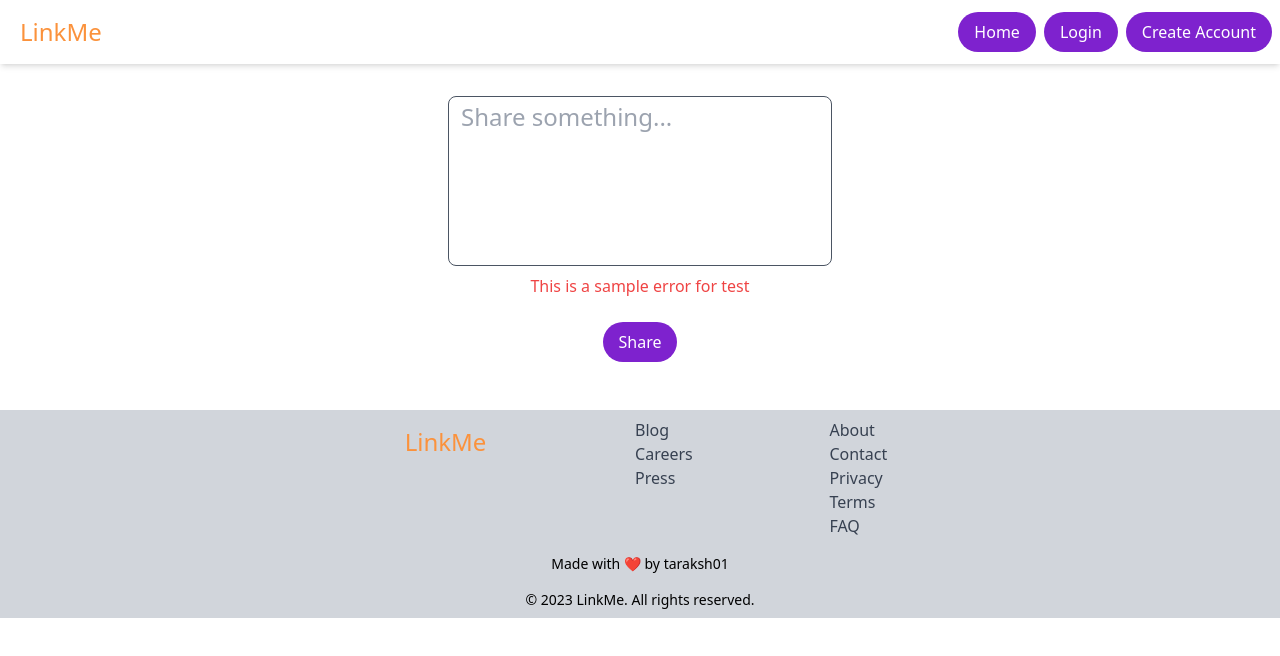
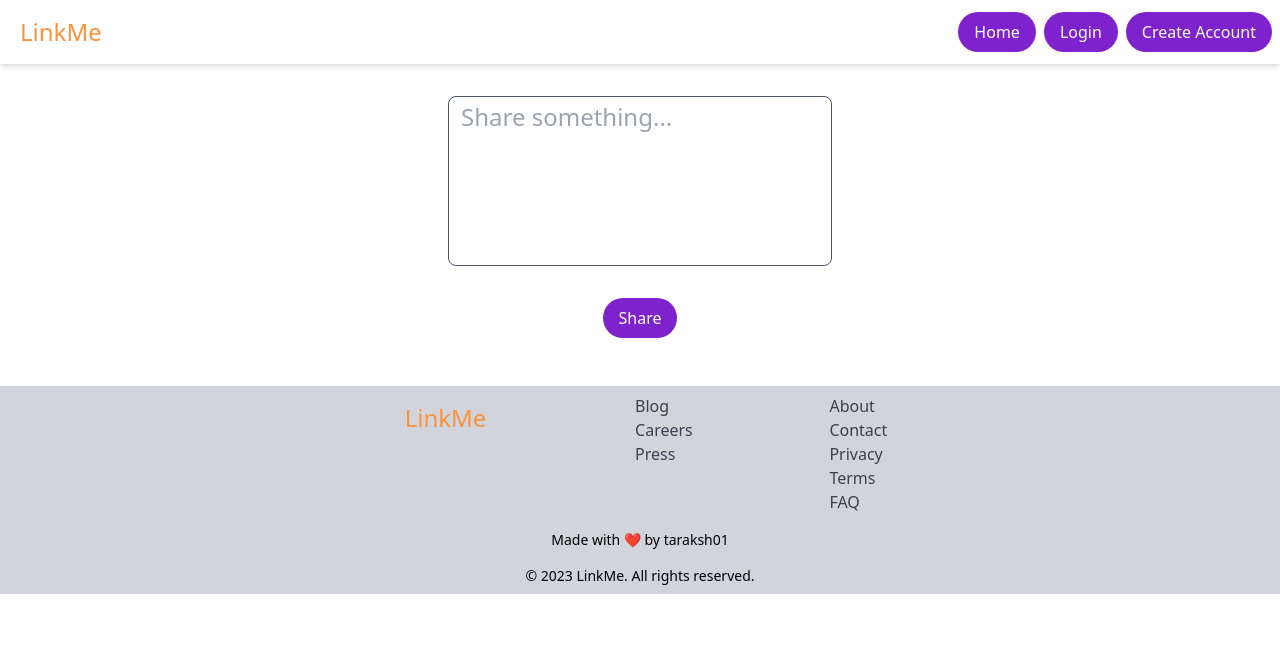
Before and after one commit to taraksh01/linkMe, a React (Vite) app: page /newpost in a window 1280 px wide. Shown: the top 656 px of the page. Built offline with nearby package versions, Linux system fonts and the light colour scheme.

Commit message:
Removed default error message

```diff
--- a/src/pages/NewPost.js
+++ b/src/pages/NewPost.js
@@ -11,7 +11,7 @@ const NewPost = () => {
     handleSubmit,
     formState: { errors },
   } = useForm();
-  const [error, serError] = useState("This is a sample error for test");
+  const [error, serError] = useState("");
   const userId = useSelector((state) => state?.authSlice?.user?.$id);
   const navigate = useNavigate();
 
```
